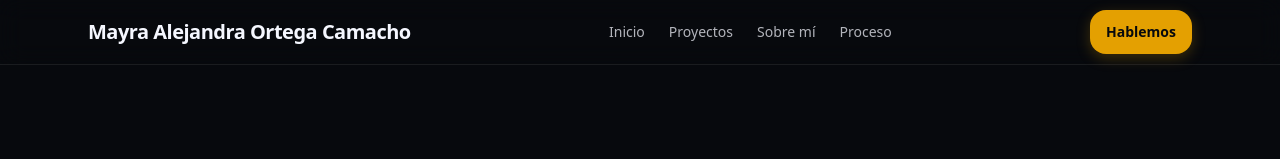
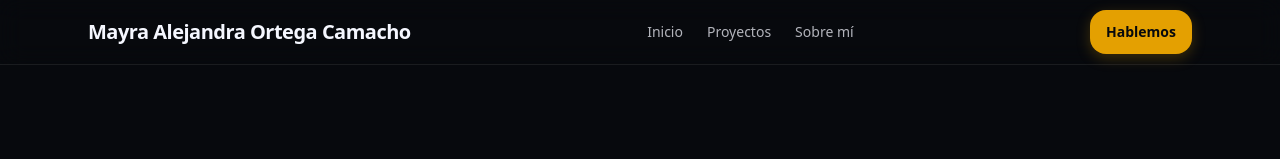
Before and after one commit to antayperu/mayra-portfolio, a React (Vite) app: page / in a window 1280 px wide. Shown: the top 159 px of the page. Built offline with nearby package versions, Linux system fonts and the light colour scheme.

Commit message:
fix(nav): remove broken proceso link

```diff
--- a/src/components/Navbar.tsx
+++ b/src/components/Navbar.tsx
@@ -35,7 +35,6 @@ export function Navbar() {
 
     const anchorLinks = [
         { name: "Sobre mí", href: isHome ? "#sobre-mi" : "/#sobre-mi" },
-        { name: "Proceso", href: isHome ? "#proceso" : "/#proceso" },
     ];
 
     // Simple helper for "Inicio" specifically which can be tricky
```
